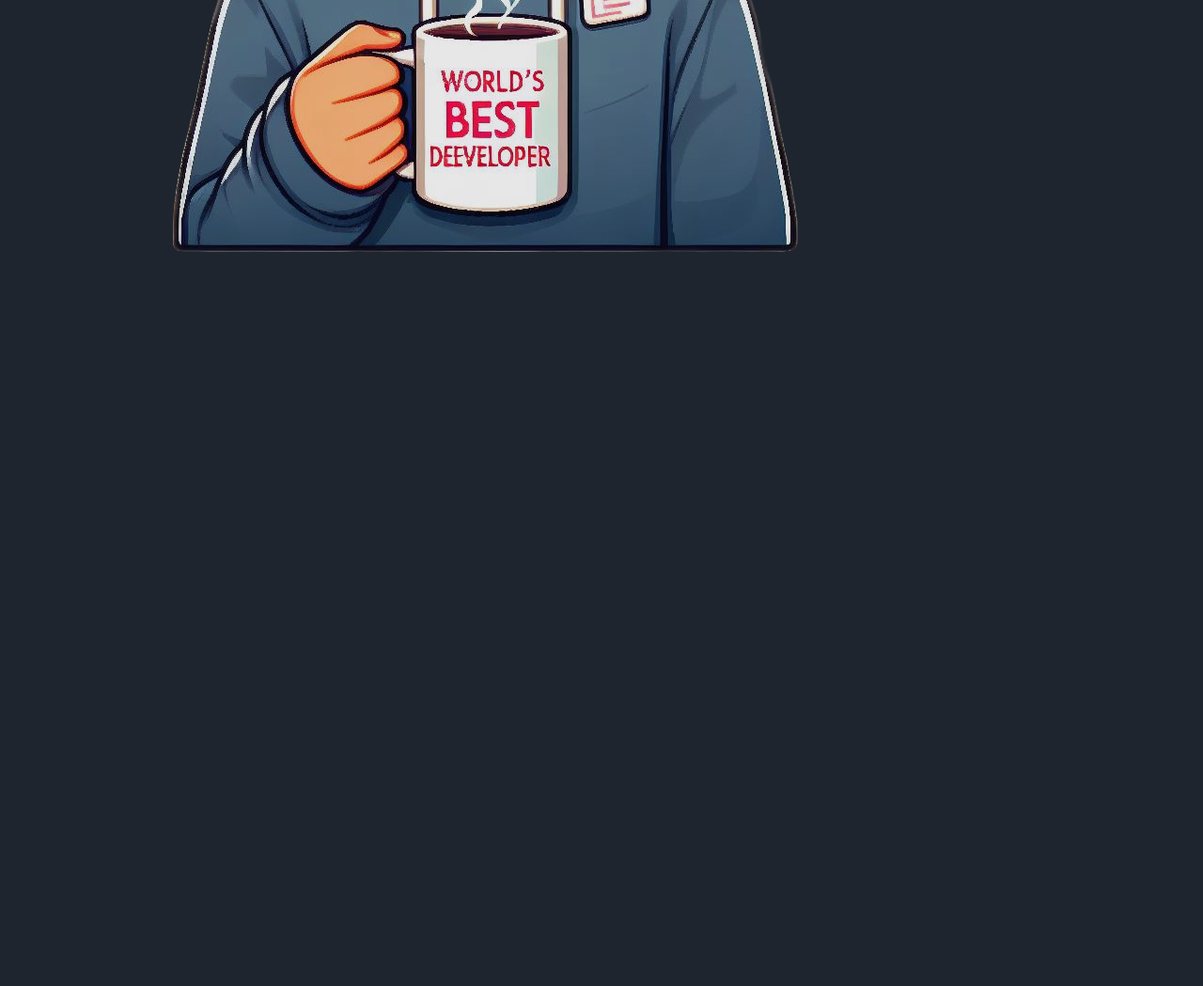
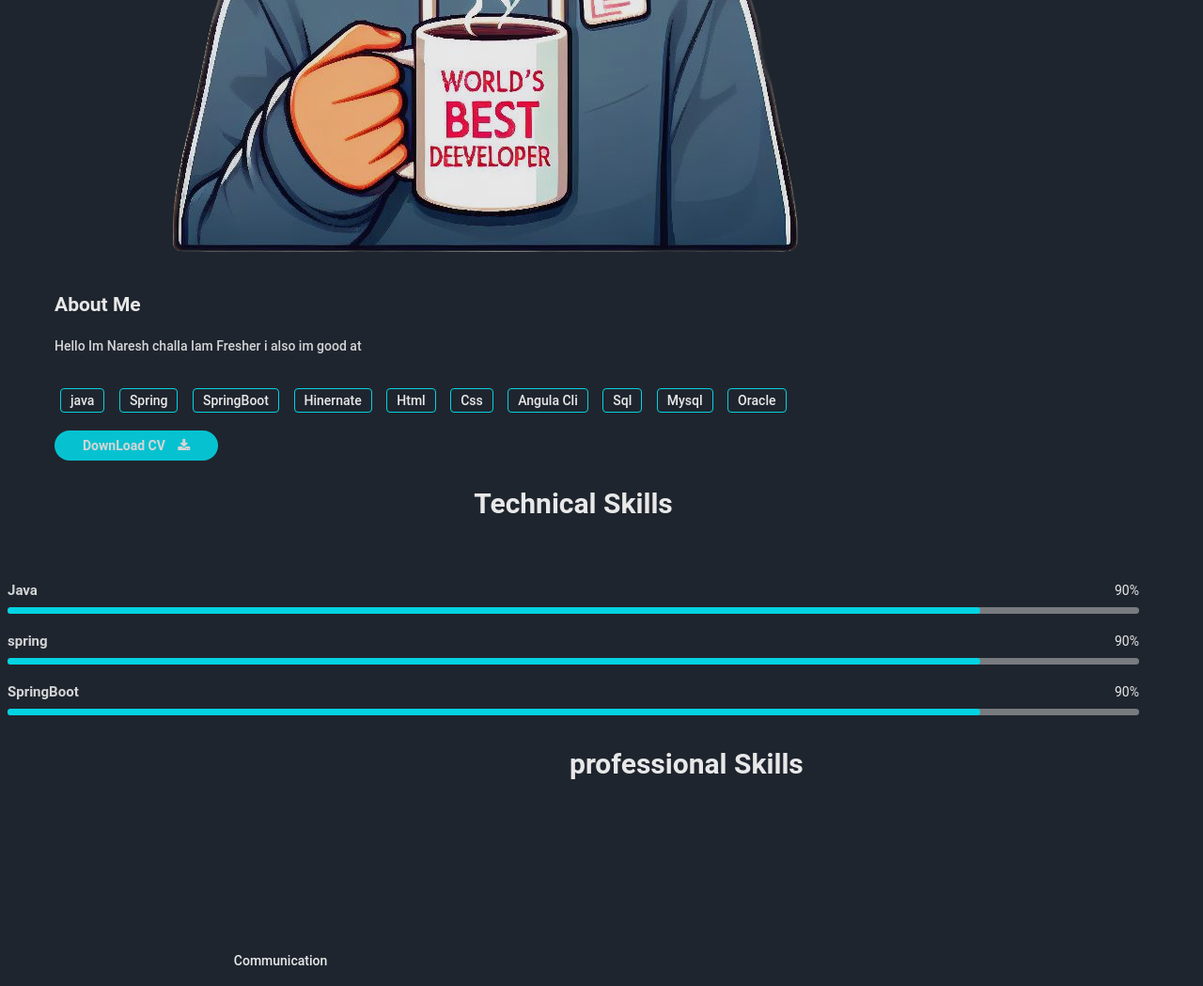
Before and after one commit to Naresh2219/Portofilo, a website: page index.html in a window 1280 px wide. Shown: the part 1412-2461 px from the top of the page at 94% size. Before the commit the page ends 1712 px from the top, so only its background shows below. Drawn offline with Linux system fonts and the light colour scheme.

Commit message:
Update about me section and add skills section.

```diff
--- a/index.html
+++ b/index.html
@@ -98,8 +98,82 @@
           <img src="Developer Naresh1.png" alt="img-fluid">
       </div>
     </div>
+    <div class="col-sm-12 col-md-6">
+      <div class="mh-about-inner">
+        <h2 class="wow fadeInUp" data-wow-duration="0.8s" data-wow-delay="0.1s">About Me</h2>
+        <p class="wow fadeInUp" data-wow-duration="0.8s" data-wow-delay="0.1s">Hello Im Naresh challa Iam Fresher i also im good at</p>
+        <div class="mh-about-tag wow fadeInUp" data-wow-duration="0.8s" data-wow-delay="0.1s">
+          <ul>
+            <li><span>java</span></li>
+            <li><span>Spring</span></li>
+            <li><span>SpringBoot</span></li>
+            <li><span>Hinernate</span></li>
+            <li><span>Html</span></li>
+            <li><span>Css</span></li>
+            <li><span>Angula Cli</span></li>
+            <li><span>Sql</span></li>
+            <li><span>Mysql</span></li>
+            <li><span>Oracle</span></li>
+          </ul>
+        </div>
+        <a href="*" class="btn btn-fill wow fadeInUp" data-wow-duration="0.8s" data-wow-delay="0.4s">DownLoad CV <i class="fa fa-download"></i></a>
+      </div>
+    </div>
   </div>
 </section>
 
+<section class="mh-skills" id="mh-skills">
+  <div class="container">
+    <div class="row section-operator">
+      <div class="section-title text-center col-sm-12"></div>
+    </div>
+    <div class="col-sm-12 col-md-6">
+      <div class="mh-skills-inner">
+        <div class="mh-professional-skill wow fadeInUp" data-wow-duration="0.8s" data-wow-delay="0.3s">
+          <h3>Technical Skills</h3>
+          <div class="each-skills">
+            <div class="candidatos">
+              <div class="parcial">
+                <div class="info">
+                  <div class="nome">Java</div>
+                  <div class="percentagem-num">90%</div>
+                </div>
+                <div class="progressBar">
+                  <div class="percentagem" style="width:86%;"></div>
+                </div>
+              </div>
+            </div>
+            <div class="candidatos">
+              <div class="parcial">
+                <div class="info">
+                  <div class="nome">spring</div>
+                  <div class="percentagem-num">90%</div>
+                </div>
+                <div class="progressBar">
+                  <div class="percentagem" style="width:86%;"></div>
+          </div>
+        </div>
+      </div>
+      <div class="candidatos">
+        <div class="parcial">
+          <div class="info">
+            <div class="nome">SpringBoot</div>
+            <div class="percentagem-num">90%</div>
+          </div>
+          <div class="progressBar">
+            <div class="percentagem" style="width:86%;"></div>
+    </div>
+  </div>
+  <div class="col-sm-12 col-md-6">
+    <div class="mh-professional-skills wow fadeInUp" data-wow-duration="0.8s" data-wow-delay="0.3s">
+      <h3>professional Skills</h3>
+      <ul>
+        <li>
+          <div class="mh-progress mh-progress-circle" data-progress="95"></div>
+          <div class="pr-skill-name">Communication</div>
+        </li>
+      </ul>
+    </div>
+</section>
 </body>
 </html>
```
Also changed, not shown: Naresh1.png (added).
